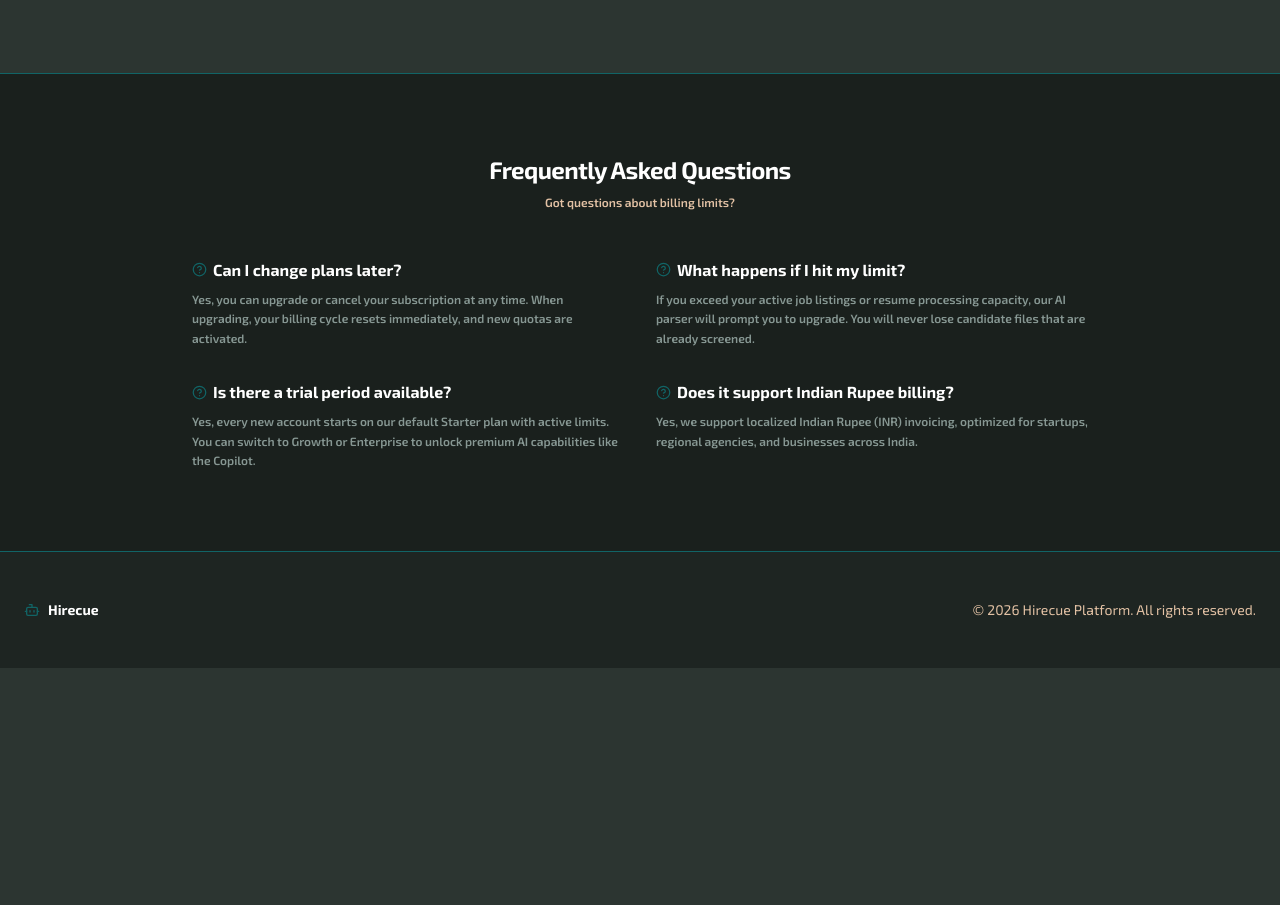
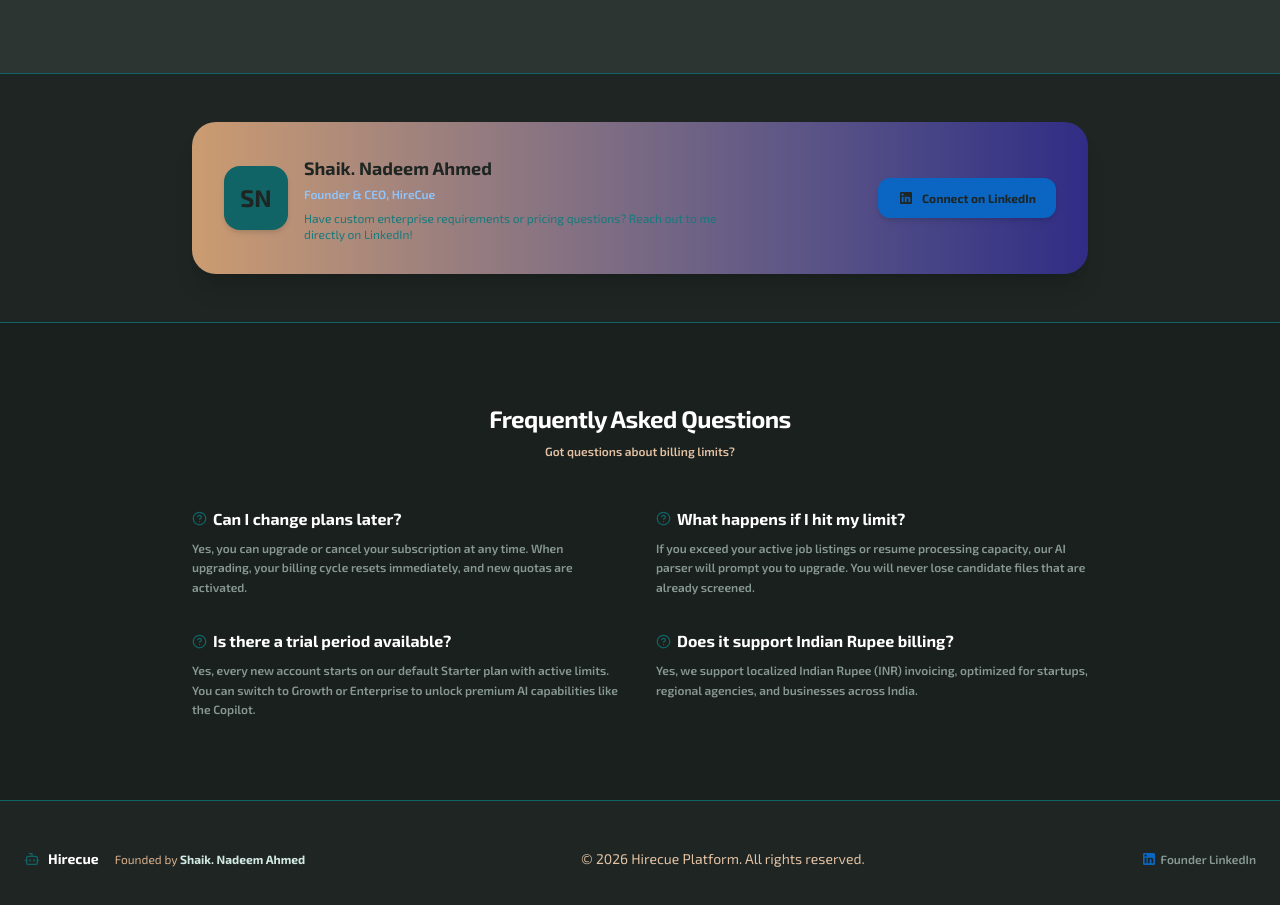
Before and after one commit to Aman-2712/RecruitiX-App, a Next.js app in the folder frontend/: page /pricing in a window 1280 px wide. Shown: the part 2720-3625 px from the top of the page. Before the commit the page ends 3388 px from the top, so only its background shows below. Built offline with nearby package versions, Linux system fonts and the light colour scheme.

Commit message:
feat: add Meet the Founder section with Shaik. Nadeem Ahmed bio, CEO branding & direct LinkedIn profile link

```diff
--- a/frontend/src/app/page.tsx
+++ b/frontend/src/app/page.tsx
@@ -1,9 +1,10 @@
 "use strict";
 
 import Link from "next/link";
-import { ArrowRight, Bot, Cpu, FileText, CheckCircle, Shield, Zap, Briefcase, Sparkles } from "lucide-react";
+import { ArrowRight, Bot, Cpu, FileText, CheckCircle, Shield, Zap, Briefcase, Sparkles, UserCheck } from "lucide-react";
 import Logo from "@/components/Logo";
 import Navbar from "@/components/Navbar";
+import LinkedInIcon from "@/components/LinkedInIcon";
 
 export default function LandingPage() {
   return (
@@ -43,7 +44,7 @@
                 <div className="h-3 w-3 rounded-full bg-slate-300"></div>
                 <div className="h-3 w-3 rounded-full bg-slate-300"></div>
               </div>
-              <div className="bg-slate-200/60 px-3 py-1 rounded-md text-xs font-medium text-slate-500">hirecue.com/dashboard</div>
+              <div className="bg-slate-200/60 px-3 py-1 rounded-md text-xs font-medium text-slate-500">hirecue.online/dashboard</div>
               <div className="w-10"></div>
             </div>
 
@@ -53,7 +54,14 @@
               <div className="flex items-start justify-between">
                 <div>
                   <div className="h-5 w-40 bg-slate-200 rounded animate-pulse"></div>
-                  <div className="h-3.5 w-24 bg-slate-100 rounded mt-2 animate-pulse"></div>
+                  <a
+                    href="https://www.linkedin.com/in/nadeem-shaik-458981343?utm_source=share_via&utm_content=profile&utm_medium=member_android"
+                    target="_blank"
+                    rel="noopener noreferrer"
+                    className="inline-flex items-center gap-2 bg-[#0A66C2] hover:bg-[#004182] text-white font-bold px-4 py-2.5 rounded-xl text-xs transition-all shadow-md active:scale-95 whitespace-nowrap"
+                  >
+                    <LinkedInIcon className="w-4 h-4" /> Connect on LinkedIn
+                  </a>
                 </div>
                 <div className="flex items-center gap-1 bg-emerald-50 text-emerald-700 border border-emerald-100 px-3 py-1 rounded-full text-sm font-bold">
                   92% Match
@@ -272,14 +280,75 @@
         </div>
       </section>
 
+      {/* Meet the Founder Section */}
+      <section className="py-16 md:py-20 px-6 bg-white border-t border-slate-200">
+        <div className="max-w-5xl mx-auto bg-gradient-to-br from-slate-900 via-blue-950 to-slate-900 rounded-3xl p-8 md:p-12 text-white shadow-2xl relative overflow-hidden flex flex-col md:flex-row items-center gap-8 md:gap-12">
+          {/* Background decorative element */}
+          <div className="absolute -right-16 -bottom-16 w-64 h-64 bg-blue-500/10 rounded-full blur-3xl pointer-events-none"></div>
+
+          {/* Founder Avatar Badge */}
+          <div className="flex-shrink-0 relative">
+            <div className="w-28 h-28 md:w-36 md:h-36 rounded-2xl bg-gradient-to-br from-blue-500 to-indigo-600 p-1 shadow-xl">
+              <div className="w-full h-full bg-slate-900 rounded-[14px] flex flex-col items-center justify-center text-center p-2">
+                <span className="text-3xl md:text-4xl font-black text-transparent bg-clip-text bg-gradient-to-r from-blue-400 to-indigo-300">SN</span>
+                <span className="text-[10px] font-bold text-slate-400 uppercase tracking-widest mt-1">Founder</span>
+              </div>
+            </div>
+            <div className="absolute -bottom-2 -right-2 bg-blue-600 text-white p-2 rounded-xl shadow-lg">
+              <UserCheck size={16} />
+            </div>
+          </div>
+
+          {/* Founder Bio & LinkedIn CTA */}
+          <div className="space-y-4 text-center md:text-left flex-1">
+            <div className="inline-flex items-center gap-2 bg-blue-500/20 border border-blue-400/30 px-3 py-1 rounded-full text-blue-300 text-xs font-semibold uppercase tracking-wider">
+              <Sparkles size={12} className="fill-blue-300" /> Leadership & Vision
+            </div>
+
+            <h2 className="text-2xl md:text-3xl font-extrabold tracking-tight text-white">
+              Meet the Founder
+            </h2>
+
+            <p className="text-slate-300 text-sm md:text-base leading-relaxed font-medium">
+              &quot;We built HireCue to empower recruitment teams, founders, and agencies to automate 80% of manual resume screening work with deep AI precision. Our mission is to make intelligent hiring accessible and effortless for every team.&quot;
+            </p>
+
+            <div className="pt-2 flex flex-col sm:flex-row items-center justify-center md:justify-start gap-4">
+              <div>
+                <h3 className="text-lg font-bold text-white leading-tight">Shaik. Nadeem Ahmed</h3>
+                <p className="text-xs font-semibold text-blue-400">Founder & CEO, HireCue</p>
+              </div>
+
+              <a
+                href="https://www.linkedin.com/in/nadeem-shaik-458981343?utm_source=share_via&utm_content=profile&utm_medium=member_android"
+                target="_blank"
+                rel="noopener noreferrer"
+                className="inline-flex items-center gap-2 bg-[#0A66C2] hover:bg-[#004182] text-white font-bold px-4 py-2.5 rounded-xl text-xs transition-all shadow-md active:scale-95 whitespace-nowrap"
+              >
+                <LinkedInIcon className="w-4 h-4" /> Connect on LinkedIn
+              </a>
+            </div>
+          </div>
+        </div>
+      </section>
+
       {/* Footer */}
       <footer className="mt-auto border-t border-slate-200 bg-white py-12 px-6">
         <div className="max-w-7xl mx-auto flex flex-col md:flex-row items-center justify-between gap-6 text-sm text-slate-500">
           <div className="flex items-center gap-2 font-bold text-slate-900">
             <Bot size={16} className="text-blue-600" /> Hirecue
+            <span className="text-xs text-slate-400 font-normal ml-2">Founded by <strong className="text-slate-700">Shaik. Nadeem Ahmed</strong></span>
           </div>
           <div>&copy; 2026 Hirecue Platform. All rights reserved.</div>
-          <div className="flex gap-6">
+          <div className="flex items-center gap-6">
+            <a
+              href="https://www.linkedin.com/in/nadeem-shaik-458981343?utm_source=share_via&utm_content=profile&utm_medium=member_android"
+              target="_blank"
+              rel="noopener noreferrer"
+              className="hover:text-blue-600 flex items-center gap-1 font-semibold text-xs text-slate-600"
+            >
+              <LinkedInIcon className="w-4 h-4 text-[#0A66C2]" /> Founder LinkedIn
+            </a>
             <a href="#" className="hover:text-blue-600">Privacy Policy</a>
             <a href="#" className="hover:text-blue-600">Terms of Service</a>
           </div>
--- a/frontend/src/app/pricing/page.tsx
+++ b/frontend/src/app/pricing/page.tsx
@@ -2,8 +2,9 @@
 
 import React, { useState } from "react";
 import Link from "next/link";
-import { Check, Bot, ArrowRight, X, HelpCircle, Shield, Zap, Sparkles } from "lucide-react";
+import { Check, Bot, ArrowRight, X, HelpCircle, Shield, Zap, Sparkles, UserCheck } from "lucide-react";
 import Navbar from "@/components/Navbar";
+import LinkedInIcon from "@/components/LinkedInIcon";
 
 export default function PricingPage() {
   const [billingCycle, setBillingCycle] = useState<"monthly" | "yearly">("monthly");
@@ -277,6 +278,32 @@
         </div>
       </section>
 
+      {/* Founder Guarantee & Direct Support */}
+      <section className="px-6 py-12 bg-white border-t border-slate-200">
+        <div className="max-w-4xl mx-auto bg-gradient-to-r from-blue-900 to-indigo-900 rounded-3xl p-8 text-white shadow-xl flex flex-col sm:flex-row items-center justify-between gap-6">
+          <div className="flex items-center gap-4 text-center sm:text-left">
+            <div className="w-16 h-16 rounded-2xl bg-blue-600 flex items-center justify-center font-black text-2xl text-white shadow-md flex-shrink-0">
+              SN
+            </div>
+            <div className="space-y-1">
+              <h3 className="font-extrabold text-lg text-white">Shaik. Nadeem Ahmed</h3>
+              <p className="text-xs font-semibold text-blue-300">Founder & CEO, HireCue</p>
+              <p className="text-xs text-slate-300 font-medium max-w-md pt-1">
+                Have custom enterprise requirements or pricing questions? Reach out to me directly on LinkedIn!
+              </p>
+            </div>
+          </div>
+          <a
+            href="https://www.linkedin.com/in/nadeem-shaik-458981343?utm_source=share_via&utm_content=profile&utm_medium=member_android"
+            target="_blank"
+            rel="noopener noreferrer"
+            className="inline-flex items-center gap-2 bg-[#0A66C2] hover:bg-[#004182] text-white font-bold px-5 py-3 rounded-xl text-xs transition-all shadow-md active:scale-95 whitespace-nowrap flex-shrink-0"
+          >
+            <LinkedInIcon className="w-4 h-4" /> Connect on LinkedIn
+          </a>
+        </div>
+      </section>
+
       {/* FAQ */}
       <section className="px-6 py-16 md:py-20 bg-slate-100 border-t border-slate-200">
         <div className="max-w-4xl mx-auto space-y-12">
@@ -327,8 +354,19 @@
         <div className="max-w-7xl mx-auto flex flex-col md:flex-row items-center justify-between gap-6 text-sm text-slate-500">
           <div className="flex items-center gap-2 font-bold text-slate-900">
             <Bot size={16} className="text-blue-600" /> Hirecue
+            <span className="text-xs text-slate-400 font-normal ml-2">Founded by <strong className="text-slate-700">Shaik. Nadeem Ahmed</strong></span>
           </div>
           <div>&copy; 2026 Hirecue Platform. All rights reserved.</div>
+          <div className="flex items-center gap-6">
+            <a
+              href="https://www.linkedin.com/in/nadeem-shaik-458981343?utm_source=share_via&utm_content=profile&utm_medium=member_android"
+              target="_blank"
+              rel="noopener noreferrer"
+              className="hover:text-blue-600 flex items-center gap-1 font-semibold text-xs text-slate-600"
+            >
+              <LinkedInIcon className="w-4 h-4 text-[#0A66C2]" /> Founder LinkedIn
+            </a>
+          </div>
         </div>
       </footer>
     </div>
--- /dev/null
+++ b/frontend/src/components/LinkedInIcon.tsx
@@ -0,0 +1,9 @@
+import React from "react";
+
+export default function LinkedInIcon({ className = "w-4 h-4" }: { className?: string }) {
+  return (
+    <svg className={className} fill="currentColor" viewBox="0 0 24 24" aria-hidden="true">
+      <path d="M19 3a2 2 0 0 1 2 2v14a2 2 0 0 1-2 2H5a2 2 0 0 1-2-2V5a2 2 0 0 1 2-2h14m-.5 15.5v-5.3a3.26 3.26 0 0 0-3.26-3.26c-.85 0-1.84.52-2.28 1.3v-1.11h-2.79v8.37h2.79v-4.93c0-.77.62-1.4 1.39-1.4a1.4 1.4 0 0 1 1.4 1.4v4.93h2.75M6.88 8.56a1.68 1.68 0 0 0 1.68-1.68c0-.93-.75-1.69-1.68-1.69a1.69 1.69 0 0 0-1.69 1.69c0 .93.76 1.68 1.69 1.68m1.39 9.94v-8.37H5.5v8.37h2.77z" />
+    </svg>
+  );
+}
```
